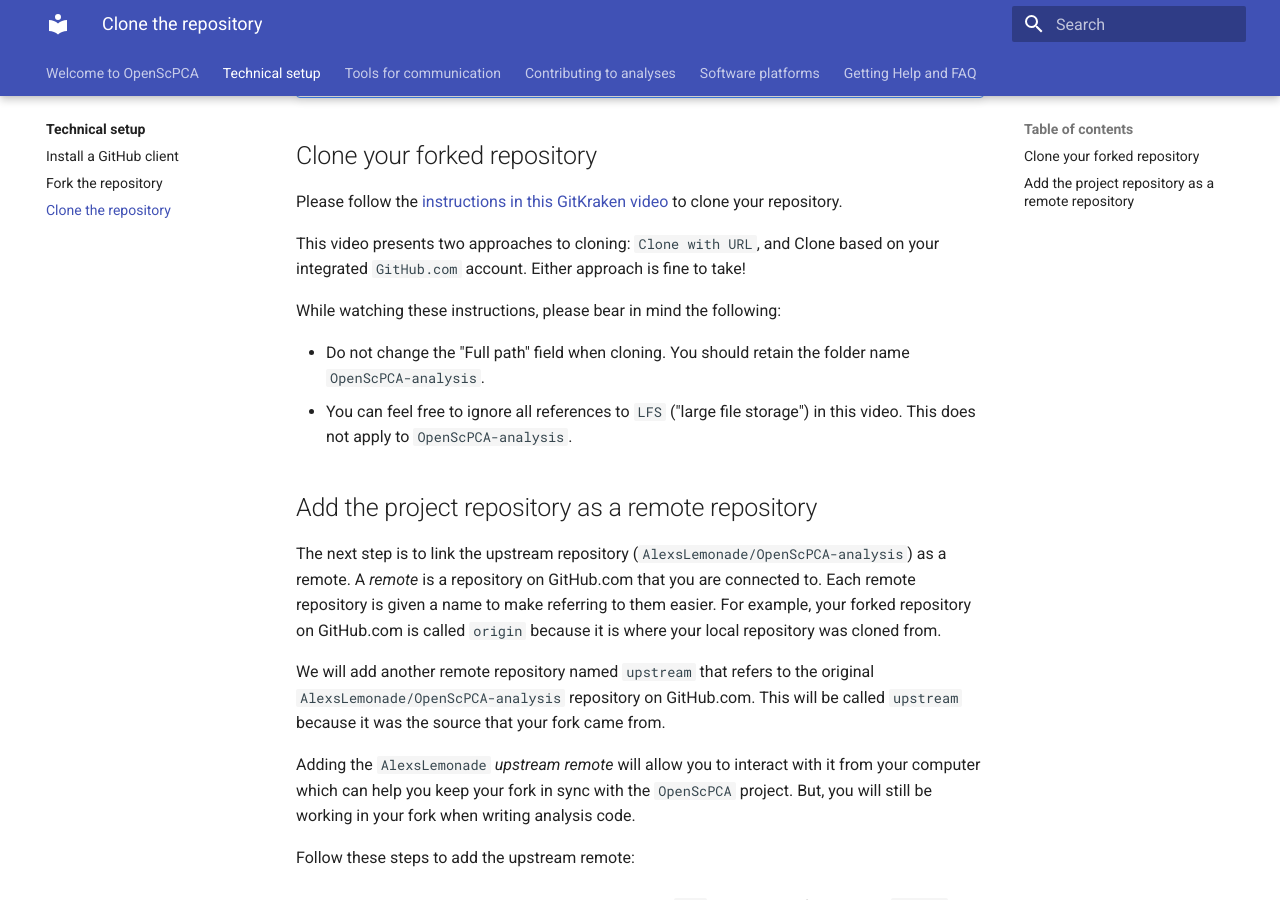
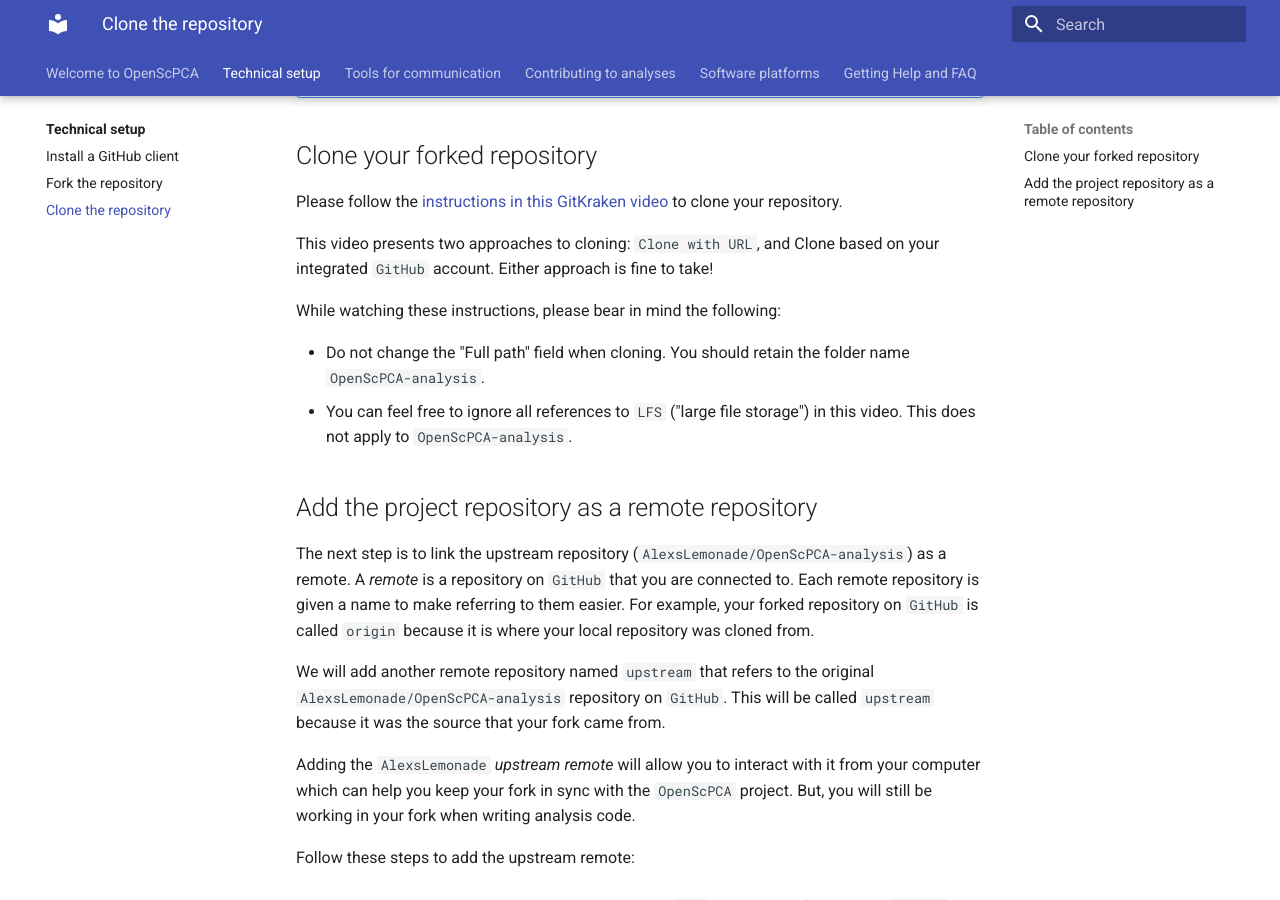
Before and after one commit to AlexsLemonade/OpenScPCA-analysis, an MkDocs documentation site: the page built from docs/technical-setup/clone-the-repo.md, in a window 1280 px wide and 900 px high, scrolled down 356 px. Built offline with MkDocs 1.6.1 and Material for MkDocs 9.7.7, drawn with Linux system fonts in a browser that asks for light colours.

```diff
--- a/docs/technical-setup/clone-the-repo.md
+++ b/docs/technical-setup/clone-the-repo.md
@@ -12,7 +12,7 @@ You will need to clone the repository to every computer (or remote server) you w
 
 Please follow the [instructions in this GitKraken video](https://help.gitkraken.com/gitkraken-client/open-clone-init/#cloning-an-existing-project) to clone your repository.
 
-This video presents two approaches to cloning: `Clone with URL`, and Clone based on your integrated `GitHub.com` account.
+This video presents two approaches to cloning: `Clone with URL`, and Clone based on your integrated `GitHub` account.
 Either approach is fine to take!
 
 While watching these instructions, please bear in mind the following:
@@ -25,11 +25,11 @@ This does not apply to `OpenScPCA-analysis`.
 ## Add the project repository as a remote repository
 
 The next step is to link the upstream repository (`AlexsLemonade/OpenScPCA-analysis`) as a remote.
-A _remote_ is a repository on GitHub.com that you are connected to.
+A _remote_ is a repository on `GitHub` that you are connected to.
 Each remote repository is given a name to make referring to them easier.
-For example, your forked repository on GitHub.com is called `origin` because it is where your local repository was cloned from.
+For example, your forked repository on `GitHub` is called `origin` because it is where your local repository was cloned from.
 
-We will add another remote repository named `upstream` that refers to the original `AlexsLemonade/OpenScPCA-analysis` repository on GitHub.com.
+We will add another remote repository named `upstream` that refers to the original `AlexsLemonade/OpenScPCA-analysis` repository on `GitHub`.
 This will be called `upstream` because it was the source that your fork came from.
 
 Adding the `AlexsLemonade` _upstream remote_ will allow you to interact with it from your computer which can help you keep your fork in sync with the `OpenScPCA` project.
```
Also changed, not shown: other parts of docs/technical-setup/clone-the-repo.md (+2 -2 lines), docs/contributing.md (+8 -0 lines), docs/technical-setup/fork-the-repo.md (+4 -4 lines), docs/technical-setup/install-a-github-client.md (+4 -4 lines).
